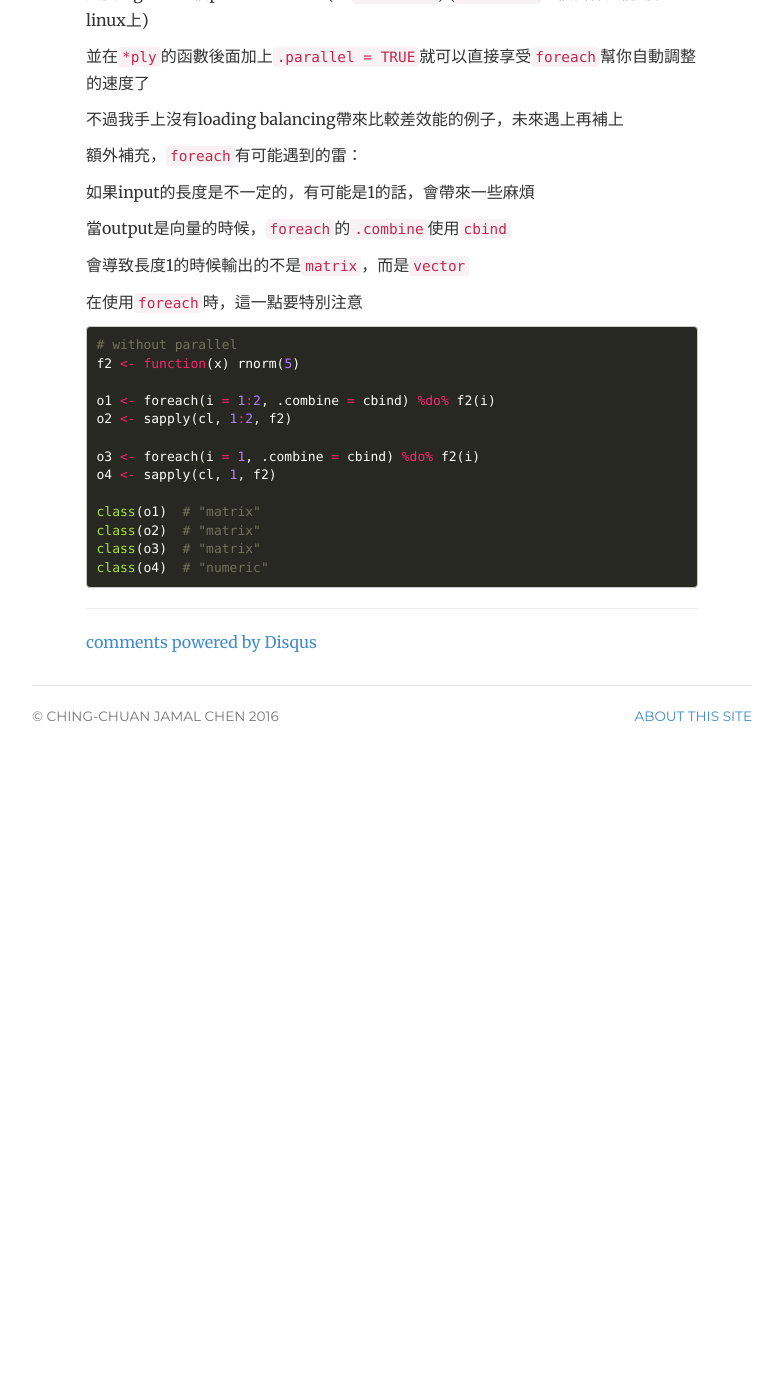
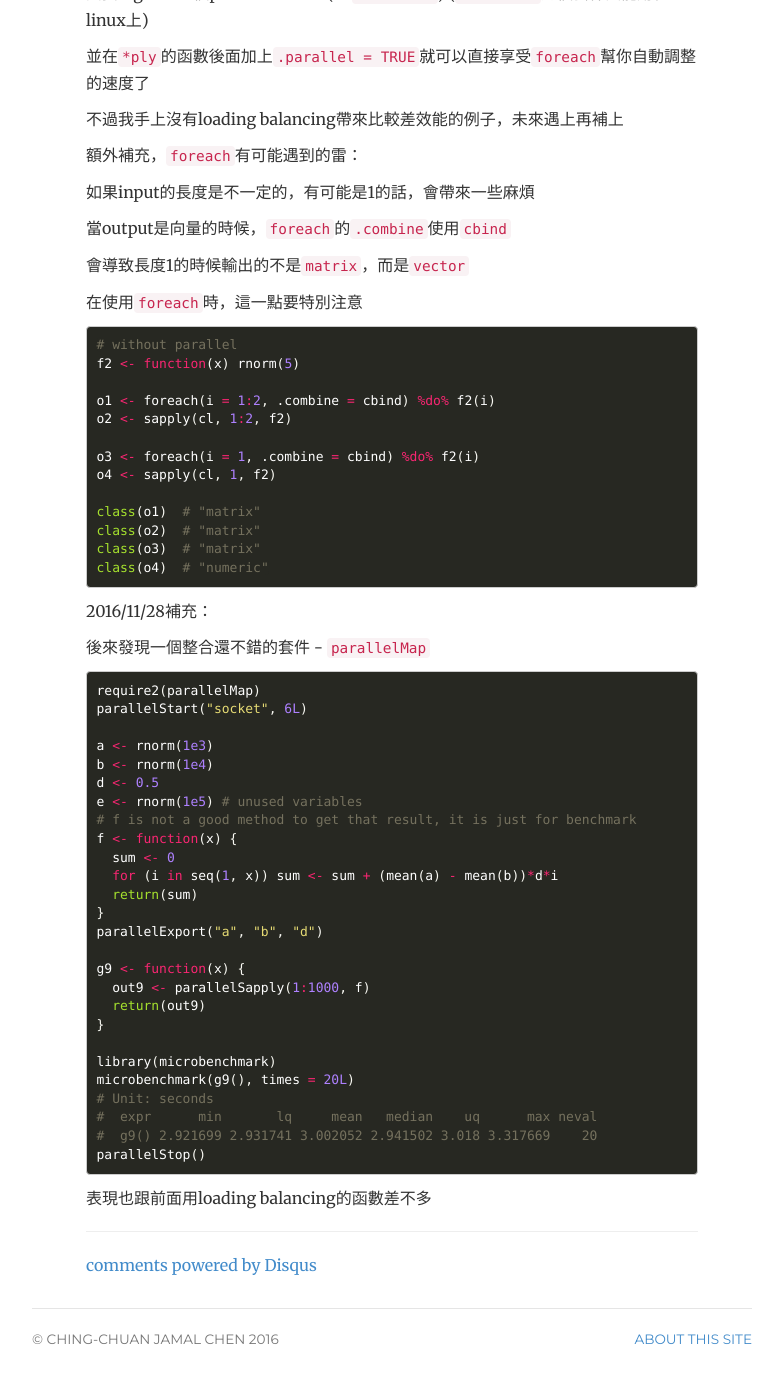
Before and after one commit to chengyucatch/chingchuan-chen.github.com, a Jekyll site: the page built from _posts/2016-11-26-R-parallel-pkgs.md, in a window 1280 px wide and 1400 px high, scrolled down 2460 px. Shown: the top 1383 px of the window, without its empty margins (248-1031 px from the left). Built offline with Jekyll 4.4.1, drawn with Linux system fonts in a browser that asks for light colours; comment, search, counter and statistics services are not loaded; before the commit the page ends 3238 px from its top, so only the background shows below that.

Commit message:
supplementary

````diff
--- a/_includes/footer.html
+++ b/_includes/footer.html
@@ -1,5 +1,5 @@
 <div class="footer">
-	<div class="row">
+	<div class="row"'>
 	<div class="col-sm-8">
 	<p><small>&copy; Ching-Chuan Jamal Chen 2016</small></p>
 	</div>
--- a/_includes/header.html
+++ b/_includes/header.html
@@ -1,5 +1,5 @@
 <div class="header">
-	<ul class="nav nav-pills pull-right">
+	<ul class="nav nav-pills pull-right"'>
 		<li class="{{ page.cv }}"><a href="/cv" title="CV">CV</a></li>
 		<!-- <li class="{{ page.projects }}"><a href="/projects" title="Projects">Projects</a></li> -->
 		<li class="{{ page.notes }}"><a href="/posts" title="Posts">Posts</a></li>
--- a/_posts/2016-11-26-R-parallel-pkgs.md
+++ b/_posts/2016-11-26-R-parallel-pkgs.md
@@ -149,3 +149,38 @@ class(o2)  # "matrix"
 class(o3)  # "matrix"
 class(o4)  # "numeric"
 ```
+
+2016/11/28補充：
+
+後來發現一個整合還不錯的套件 - `parallelMap`
+
+``` R
+require2(parallelMap)
+parallelStart("socket", 6L)
+
+a <- rnorm(1e3)
+b <- rnorm(1e4)
+d <- 0.5
+e <- rnorm(1e5) # unused variables
+# f is not a good method to get that result, it is just for benchmark
+f <- function(x) {
+  sum <- 0
+  for (i in seq(1, x)) sum <- sum + (mean(a) - mean(b))*d*i
+  return(sum)
+}
+parallelExport("a", "b", "d")
+
+g9 <- function(x) {
+  out9 <- parallelSapply(1:1000, f)
+  return(out9)
+}
+
+library(microbenchmark)
+microbenchmark(g9(), times = 20L)
+# Unit: seconds
+#  expr      min       lq     mean   median    uq      max neval
+#  g9() 2.921699 2.931741 3.002052 2.941502 3.018 3.317669    20
+parallelStop()
+```
+
+表現也跟前面用loading balancing的函數差不多
````
Also changed, not shown: _posts/2014-05-14-how-to-build-blog-by-using-jekyll.md (+2 -6 lines).
